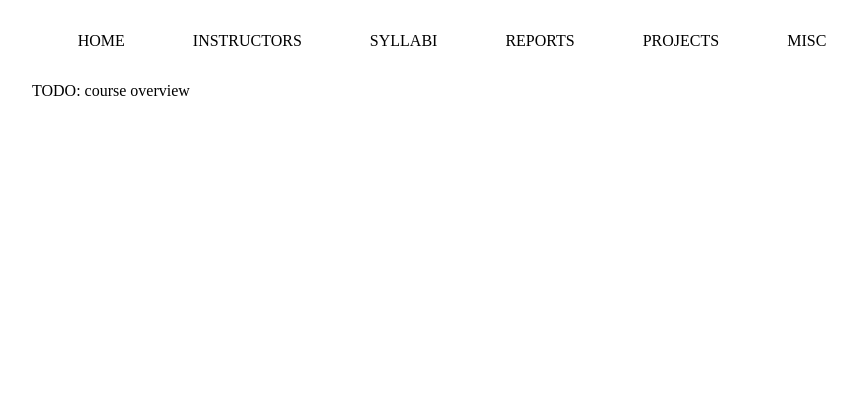
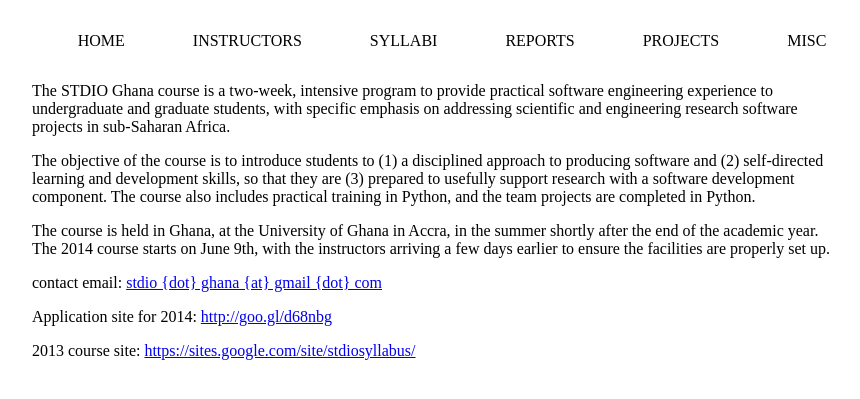
Before and after one commit to pearsonca/stdio-ghana, a Jekyll site: the page built from index.html, in a window 1280 px wide. Shown: the top 399 px of the page, without its empty margins (208-1068 px from the left). Built offline with Jekyll 4.4.1, drawn with Linux system fonts in a browser that asks for light colours.

Commit message:
removing some TODO

```diff
--- a/index.html
+++ b/index.html
@@ -5,6 +5,29 @@
 {% include head.liquid %}
 <body>
 {% include header.liquid %}
-<div class="main">TODO: course overview</div>
+<div class="main">
+<p>The STDIO Ghana course is a two-week, intensive program to provide practical
+software engineering experience to undergraduate and graduate students, with
+specific emphasis on addressing scientific and engineering research software
+projects in sub-Saharan Africa.</p>
+
+<p>The objective of the course is to introduce students to (1) a disciplined approach
+to producing software and (2) self-directed learning and development skills, so
+that they are (3) prepared to usefully support research with a software development
+component.  The course also includes practical training in Python, and the team
+projects are completed in Python.</p>
+
+<p>The course is held in Ghana, at the University of Ghana in
+Accra, in the summer shortly after the end of the academic year.  The
+2014 course starts on June 9th, with the instructors arriving a few
+days earlier to ensure the facilities are properly set up.</p>
+
+<p>contact email: <a href="mailto:stdio.ghana@gmail.com"</a>stdio {dot} ghana {at} gmail {dot} com</a></p>
+
+<p>Application site for 2014: <a href="http://goo.gl/d68nbg">http://goo.gl/d68nbg</a></p>
+
+<p>2013 course site: <a href="https://sites.google.com/site/stdiosyllabus/">https://sites.google.com/site/stdiosyllabus/</a></p>
+
+</div>
 </body>
 </html>
```
